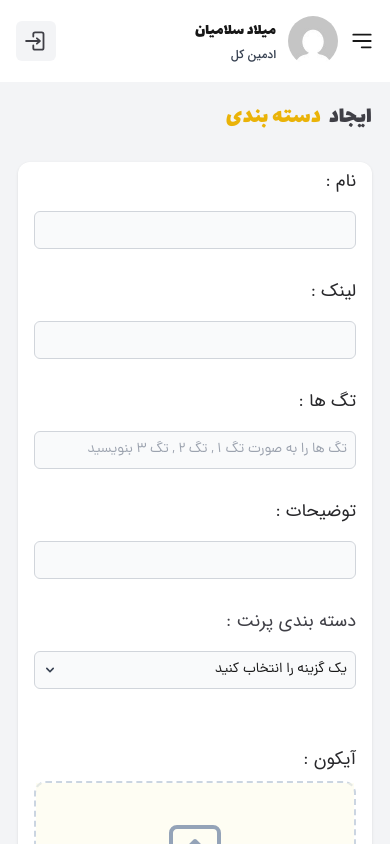
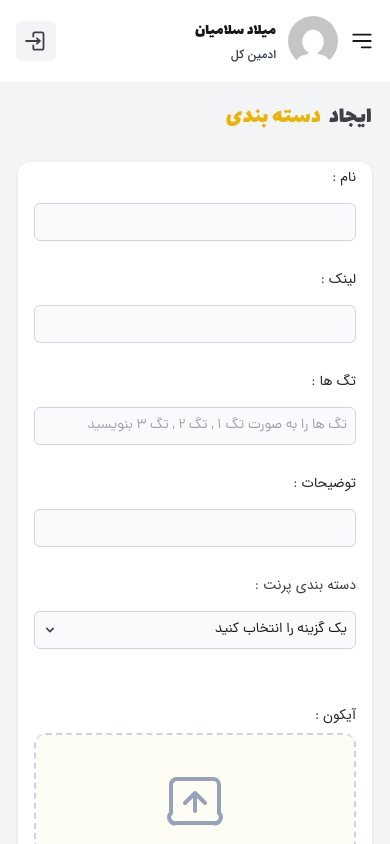
Before and after one commit to milad1385/tool-shop, a Next.js app: page /p-admin/categories in a window 390 px wide. Built offline with nearby package versions, Linux system fonts and the light colour scheme.

Commit message:
add responsive design in create category

```diff
--- a/src/components/templates/p-admin/CreateCategory.tsx
+++ b/src/components/templates/p-admin/CreateCategory.tsx
@@ -40,7 +40,7 @@ function CreateCategory() {
           label="نام"
           className="bg-gray-50"
           disable={false}
-          labelClassName="!text-lg font-Iran"
+          labelClassName="md:!text-lg font-Iran"
         />
         <Input
           register={register}
@@ -50,7 +50,7 @@ function CreateCategory() {
           label="لینک"
           className="bg-gray-50"
           disable={false}
-          labelClassName="!text-lg font-Iran"
+          labelClassName="md:!text-lg font-Iran"
         />
         <Input
           register={register}
@@ -61,7 +61,7 @@ function CreateCategory() {
           className="bg-gray-50"
           placeholder="تگ ها را به صورت تگ 1 , تگ 2 , تگ 3 بنویسید"
           disable={false}
-          labelClassName="!text-lg font-Iran"
+          labelClassName="md:!text-lg font-Iran"
         />
         <Input
           register={register}
@@ -71,7 +71,7 @@ function CreateCategory() {
           label="توضیحات"
           className="bg-gray-50"
           disable={false}
-          labelClassName="!text-lg font-Iran"
+          labelClassName="md:!text-lg font-Iran"
         />
 
         <Input
@@ -86,7 +86,7 @@ function CreateCategory() {
           ]}
           label="دسته بندی پرنت"
           disable={false}
-          labelClassName="!text-lg font-Iran"
+          labelClassName="md:!text-lg font-Iran"
         />
         <div></div>
         <Input
@@ -96,7 +96,7 @@ function CreateCategory() {
           type="file"
           label="آیکون"
           disable={false}
-          labelClassName="!text-lg font-Iran"
+          labelClassName="md:!text-lg font-Iran"
           setImage={setImage}
         />
 
```
